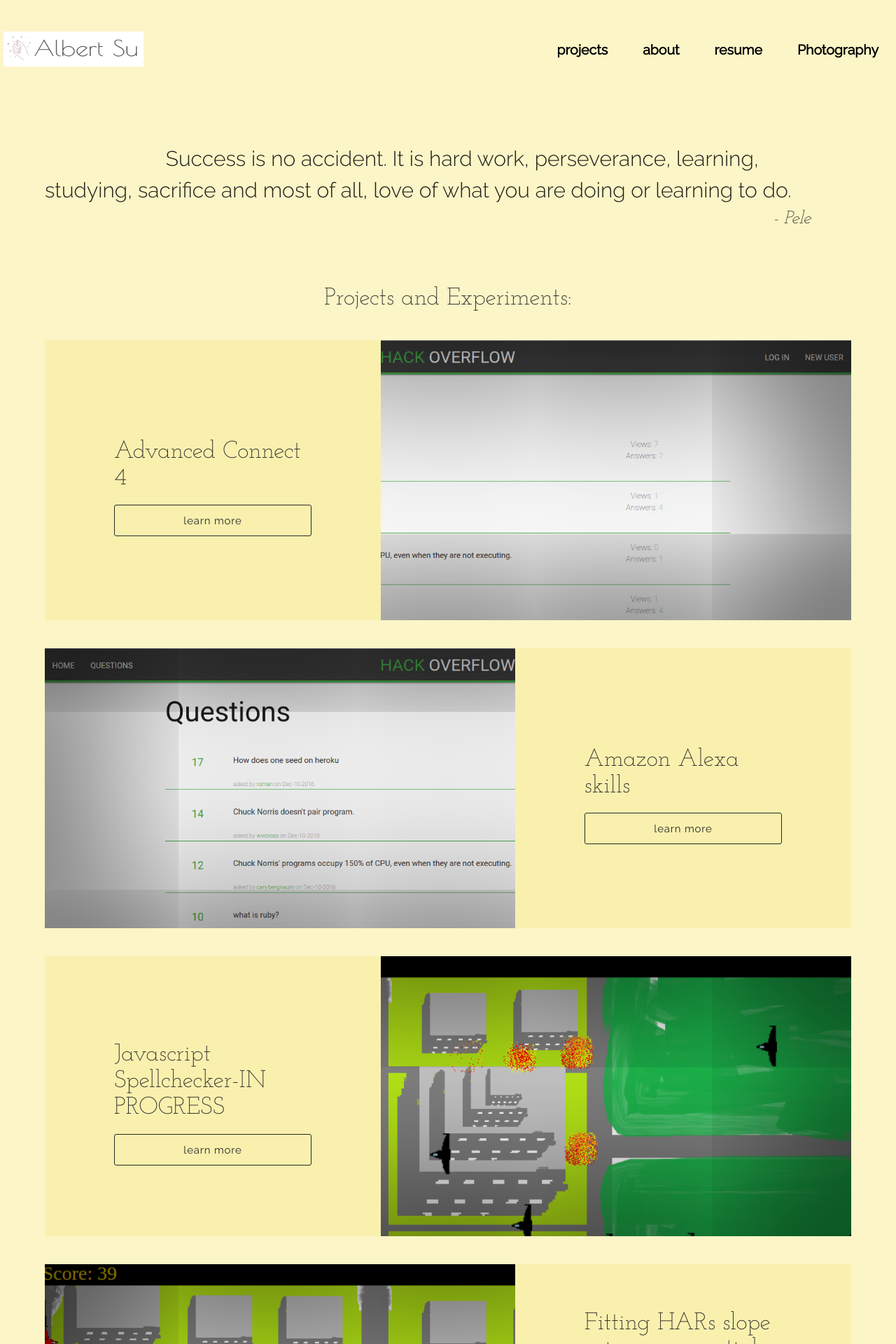
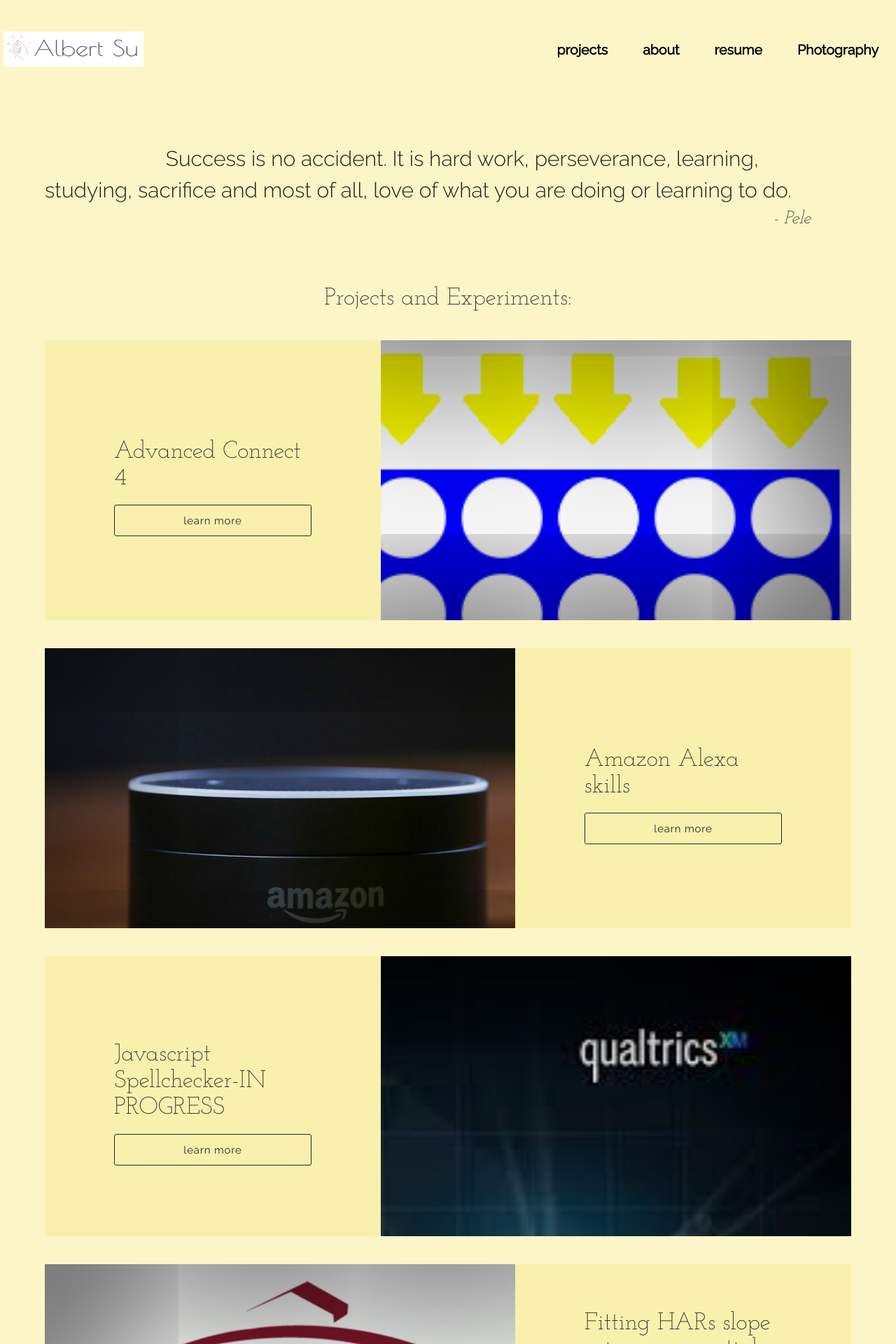
Before and after one commit to AlbertSu123/albertsu123.github.io, a Jekyll site: the page built from projects.html, in a window 1280 px wide. Shown: the top 1920 px of the page at 70% size. Built offline with Jekyll 4.4.1, drawn with Linux system fonts in a browser that asks for light colours; nearby versions of some CDN libraries.

Commit message:
Update projects.yml

```diff
--- a/_data/projects.yml
+++ b/_data/projects.yml
@@ -6,7 +6,7 @@
   technologies: [
                   java-plain
                 ]
-  cover: /assets/images/project_covers/hack-overflow-cover.png
+  cover: /assets/images/project_images/c2.png
 - id: 3
   title: Amazon Alexa skills
   url: https://github.com/AlbertSu123/AlexaSkills
@@ -15,10 +15,8 @@
   technologies: [
                   javascript-plain
                 ]
-  cover: /assets/images/project_covers/hack-overflow-cover.png
-  images: [
-    '/assets/images/project_covers/hack-overflow-cover.png'
-  ]
+  cover: /assets/images/project_images/amazon_echo_dot_thumb_1.jpg
+
 - id: 4
   title: Javascript Spellchecker-IN PROGRESS
   url: https://github.com/AlbertSu123/haasneuroeconresearch
@@ -29,10 +27,7 @@
                   css3-plain-wordmark,
                   javascript-plain
                 ]
-  cover: /assets/images/project_covers/shoot-things-game-cover.png
-  images: [
-    '/assets/images/project_covers/shoot-things-game-cover.png'
-  ]
+  cover: /assets/images/project_images/download.jpg
 
 - id: 5
   title: Fitting HARs slope using exponential and linear fit for Charge Detection Mass Spectrometry-IN PROGRESS
@@ -42,7 +37,4 @@
   technologies: [
                   python-plain
                 ]
-  cover: /assets/images/project_covers/shoot-things-game-cover.png
-  images: [
-    '/assets/images/project_covers/shoot-things-game-cover.png'
-  ]
+  cover: /assets/images/project_images/LBNLLogo.gif
```
